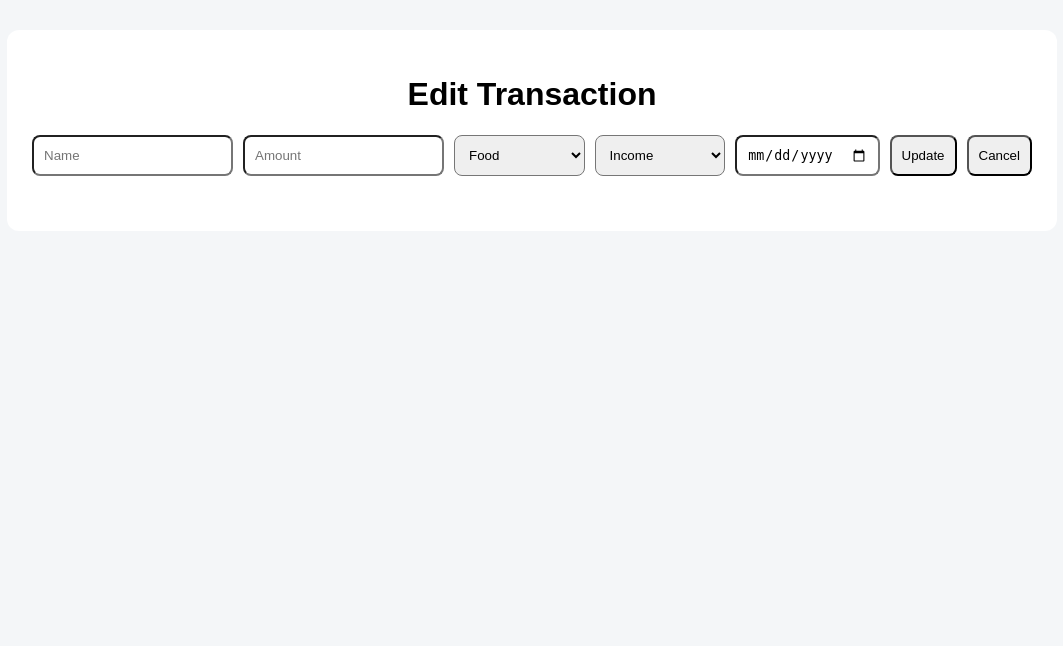
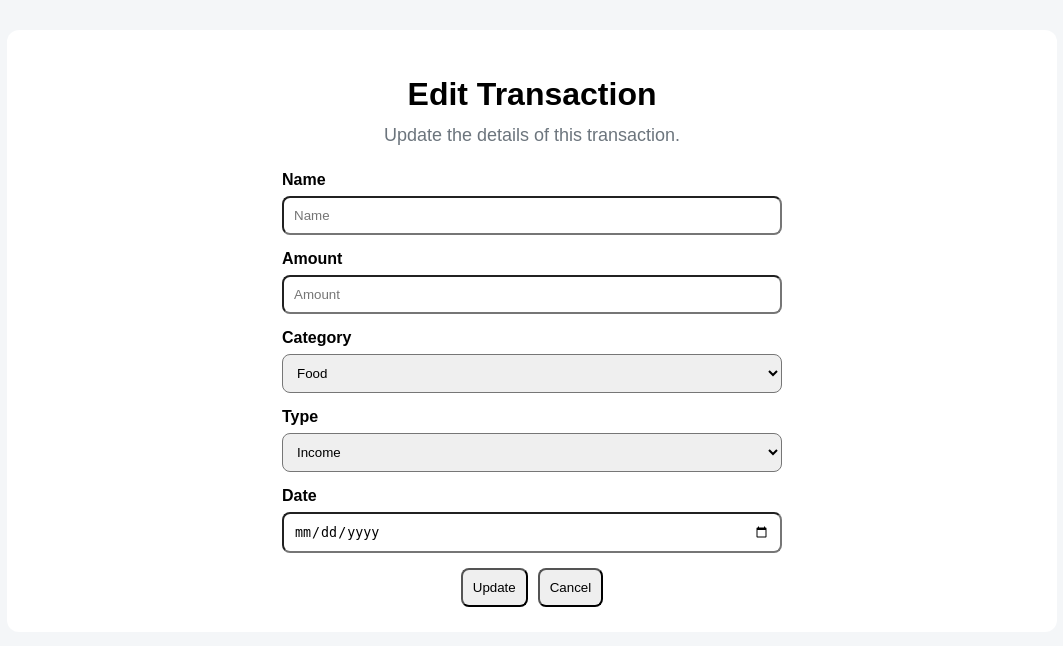
Before and after one commit to D0ct0rg/budget-tracker-flask, a Flask app: page /edit/1 in a window 1280 px wide. Shown: the top 646 px of the page, without its empty margins (108-1171 px from the left). Run offline with Flask 3, Linux system fonts and the light colour scheme; data that the repository does not hold is empty.

Commit message:
Add filtering and polish UI

```diff
--- a/app.py
+++ b/app.py
@@ -6,7 +6,8 @@ from database import (
     update_transaction,
     delete_transaction,
     get_summary_stats,
-    get_transaction
+    get_transaction,
+    filter_transactions
 )
 
 app = Flask(__name__)
@@ -16,16 +17,25 @@ setup_database()
 
 @app.route('/')
 def home():
-    transactions = view_transactions()
 
     current_balance, total_income, total_expense = get_summary_stats()
+
+    filter_type = request.args.get('filter', 'all')
+
+    if filter_type == 'income':
+        transactions = filter_transactions('Income')
+    elif filter_type == 'expense':
+        transactions = filter_transactions('Expense')
+    else:
+        transactions = view_transactions()
 
     return render_template(
         'index.html',
         transactions=transactions,
         current_balance=current_balance,
         total_income=total_income,
-        total_expense=total_expense
+        total_expense=total_expense,
+        filter_type=filter_type
     )
 
 
--- a/database.py
+++ b/database.py
@@ -124,3 +124,19 @@ def get_transaction(transaction_id):
     connection.close()
 
     return transaction
+
+
+def filter_transactions(transaction_type):
+    connection = sqlite3.connect('budget.db')
+    cursor = connection.cursor()
+
+    cursor.execute('''
+    SELECT * FROM transactions
+    WHERE transaction_type = ?
+    ''', (transaction_type,))
+
+    transactions = cursor.fetchall()
+
+    connection.close()
+
+    return transactions
--- a/static/script.js
+++ b/static/script.js
@@ -1,8 +1,22 @@
 const darkModeButton = document.getElementById('dark-mode-toggle');
+
+function updateDarkModeButtonText() {
+    if (!darkModeButton) {
+        return;
+    }
+
+    if (document.body.classList.contains('dark-mode')) {
+        darkModeButton.textContent = '☀️ Light Mode';
+    } else {
+        darkModeButton.textContent = '🌙 Dark Mode';
+    }
+}
 
 if (localStorage.getItem('darkMode') === 'enabled') {
     document.body.classList.add('dark-mode');
 }
+
+updateDarkModeButtonText();
 
 if (darkModeButton) {
     darkModeButton.addEventListener('click', function () {
@@ -13,5 +27,6 @@ if (darkModeButton) {
         } else {
             localStorage.setItem('darkMode', 'disabled');
         }
+        updateDarkModeButtonText();
     });
 }
--- a/static/style.css
+++ b/static/style.css
@@ -92,6 +92,7 @@ tr:hover {
 }
 
 .edit-button {
+    display: inline-block;
     background-color: #ffc107;
     color: black;
     padding: 10px;
@@ -142,10 +143,30 @@ tr:hover {
 }
 
 #dark-mode-toggle {
+    background-color: #6c757d;
+    color: white;
+    border: none;
     padding: 10px 14px;
     border-radius: 8px;
     border: none;
     cursor: pointer;
+}
+
+#dark-mode-toggle:hover {
+    background-color: black;
+}
+
+.dark-mode #dark-mode-toggle {
+    background-color: #e9ecef;
+    color: #212529;
+}
+
+#dark-mode-toggle:hover {
+    transform: translateY(-2px);
+}
+
+.dark-mode #dark-mode-toggle:hover {
+    background-color: white;
 }
 
 .dark-mode tr:hover {
@@ -157,3 +178,144 @@ tr:hover {
     justify-content: flex-end;
     margin-bottom: 20px;
 }
+
+.balance-card {
+    background-color: #dbeafe;
+}
+
+.income-card {
+    background-color: #d4edda;
+}
+
+.expense-card {
+    background-color: #f8d7da;
+}
+
+.dark-mode .balance-card {
+    background-color: #1e3a5f;
+}
+
+.dark-mode .income-card {
+    background-color: #1f4d2e;
+}
+
+.dark-mode .expense-card {
+    background-color: #5a1f24;
+}
+
+.filter-links {
+    display: flex;
+    gap: 10px;
+    margin-bottom: 20px;
+}
+
+.filter-button {
+    padding: 10px 14px;
+    border-radius: 8px;
+    text-decoration: none;
+    background-color: #e9ecef;
+    color: black;
+    font-weight: bold;
+}
+
+.income-filter {
+    background-color: #d4edda;
+    color: #155724;
+}
+
+.expense-filter {
+    background-color: #f8d7da;
+    color: #721c24;
+}
+
+.dark-mode .filter-button {
+    background-color: #333;
+    color: white;
+}
+
+.dark-mode .income-filter {
+    background-color: #1f4d2e;
+    color: #d4edda;
+}
+
+.dark-mode .expense-filter {
+    background-color: #5a1f24;
+    color: #f8d7da;
+}
+
+.active-filter {
+    border: 2px solid black;
+    transform: scale(1.05);
+}
+
+.dark-mode .active-filter {
+    border: 2px solid white;
+    transform: scale(1.05);
+}
+
+button,
+.edit-button,
+.filter-button,
+.cancel-button {
+    transition: transform 0.2s ease, opacity 0.2s, ease, box-shadow 0.2s ease;
+}
+
+button:hover,
+.edit-button:hover,
+.filter-button:hover,
+.cancel-button:hover {
+    transform: translateY(-2px);
+    opacity: 0.9s;
+    box-shadow: 0 4px 10px #333;
+    cursor: pointer;
+}
+
+button:active,
+.edit-button:active,
+.filter-button:active,
+.cancel-button:active {
+    transform: translateY(0);
+}
+
+.dark-mode button:hover,
+.dark-mode .edit-button:hover,
+.dark-mode .filter-button:hover,
+.dark-mode .cancel-button:hover {
+    box-shadow: 0 4px 10px #585858;
+}
+
+.edit-form {
+    display: flex;
+    flex-direction: column;
+    gap: 15px;
+    max-width: 500px;
+    margin: 0 auto;
+}
+
+.edit-actions {
+    display: flex;
+    gap: 10px;
+    justify-content: center;
+}
+
+.cancel-button {
+    background-color: #6c757d;
+    color: white;
+    border: none;
+}
+
+.edit-form label {
+    font-weight: bold;
+    margin-bottom: -8px;
+}
+
+.edit-subtitle {
+    text-align: center;
+    color: #6c757d;
+    margin-top: -10px;
+    margin-bottom: 25px;
+}
+
+.dark-mode .edit-subtitle {
+    color: #adb5bd;
+}
--- a/templates/edit.html
+++ b/templates/edit.html
@@ -9,10 +9,13 @@
 <body>
     <div class="container">
         <h1>Edit Transaction</h1>
-
-        <form method="POST" action="/update/{{ transaction[0] }}" class="transaction-form">
+        <p class="edit-subtitle">Update the details of this transaction.</p>
+        <form method="POST" action="/update/{{ transaction[0] }}" class="edit-form">
+            <label>Name</label>
             <input type="text" name="name" placeholder="Name" value="{{ transaction[1] }}" required>
+            <label>Amount</label>
             <input type="number" step="0.01" name="amount" placeholder="Amount" value="{{ transaction[2] }}" required>
+            <label>Category</label>
             <select name="category" required>
                 <option value="Food" {% if transaction[3]=="Food" %}selected{% endif %}>Food</option>
                 <option value="Transportation" {% if transaction[3]=="Transportation" %}selected{% endif %}>
@@ -27,13 +30,17 @@
                 <option value="Job" {% if transaction[3]=="Job" %}selected{% endif %}>Job</option>
                 <option value="Other" {% if transaction[3]=="Other" %}selected{% endif %}>Other</option>
             </select>
+            <label>Type</label>
             <select name="transaction_type" required>
                 <option value="Income" {% if transaction[4]=="Income" %}selected{% endif %}>Income</option>
                 <option value="Expense" {% if transaction[4]=="Expense" %}selected{% endif %}>Expense</option>
             </select>
+            <label>Date</label>
             <input type="date" name="date" value="{{ transaction[5] }}" required>
-            <button type="submit">Update</button>
-            <button type="button" onclick="window.location.href='/'">Cancel</button>
+            <div class="edit-actions">
+                <button type="submit">Update</button>
+                <button type="button" onclick="window.location.href='/'">Cancel</button>
+            </div>
         </form>
 
     </div>
```
Also changed, not shown: templates/index.html (+15 -9 lines).
